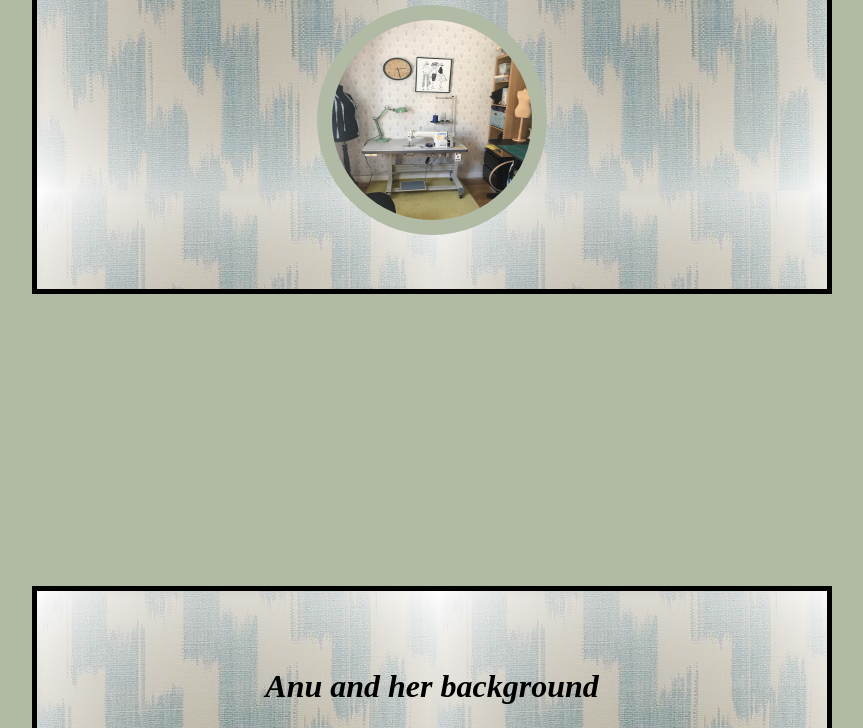
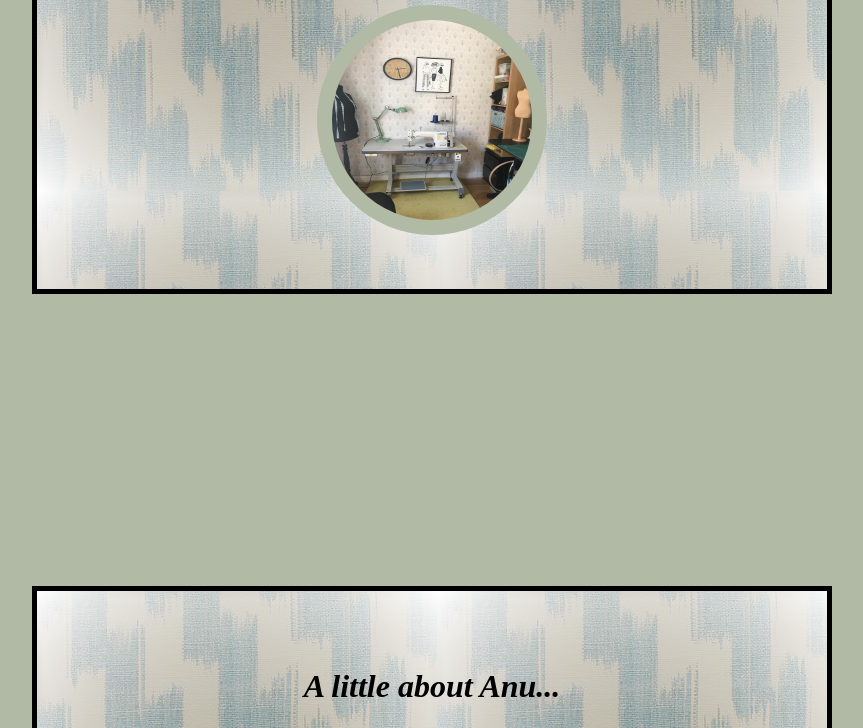
Before and after one commit to SreedeviAjith/Anu-Vatsan, a plain HTML site: page index.html in a window 1280 px wide. Shown: the part 222-950 px from the top of the page, without its empty margins (216-1079 px from the left). Drawn offline with Linux system fonts and the light colour scheme; files whose address does not match are found by name.

Commit message:
Revert "Change in Section Box-3"
This reverts commit 3345832b5744809b22a53ea7a95b393e97e4f62f.

```diff
--- a/index.html
+++ b/index.html
@@ -22,7 +22,7 @@
 
     <section class="box-3">
 
-      <h2>Anu and her background</h2>
+      <h2>A little about Anu...</h2>
       <p>Anusha Vatsan who is known to her friends as Anu is a self-made Entrepreneur who has worked hard on her own to make herself known as an aspiring dress designer in London and Greater London. Her interest in stitching has been from an early age where she has seen her mother making tailored blouses and ethnic Indian wear in Coimbatore, India. </p>
 
 
```
